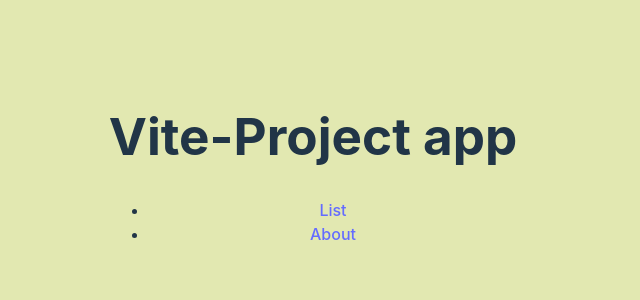
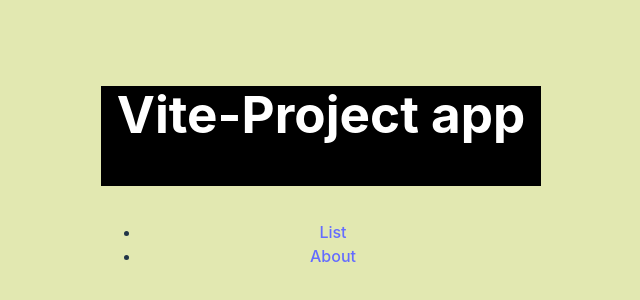
Before and after one commit to Pujakumari1511/vite-project, a React (Vite) app: page / in a window 1280 px wide. Shown: the part 232-532 px from the top of the page, without its empty margins (327-967 px from the left). Built offline with nearby package versions, Linux system fonts and the light colour scheme.

Commit message:
Add navigate

```diff
--- a/src/App.css
+++ b/src/App.css
@@ -1,7 +1,6 @@
 #root {
   max-width: 1280px;
   margin: 0 auto;
-  padding: 2rem;
   text-align: center;
 }
 
--- a/src/component/header.css
+++ b/src/component/header.css
@@ -0,0 +1,8 @@
+h1 {
+    background: black;
+    height: 100px;
+    width: 100%;
+    text-align: left;
+    padding-left: 1rem;
+    color: white;
+}
--- a/src/component/header.jsx
+++ b/src/component/header.jsx
@@ -1,4 +1,5 @@
 import { NavLink } from "react-router-dom";
+import './header.css'
 
 export const Header = () => {
     return (
--- a/src/pages/SinglePage.jsx
+++ b/src/pages/SinglePage.jsx
@@ -15,7 +15,7 @@ const SinglePage = () => {
             <p>Title: {person.title}</p>
             <p>Age: {person.age}</p>
             <p>Animal: {person.animal}</p>
-            <Button text='Back to list' onClick={() => navigate(-1)} />
+            <Button text='Back to list' onClick={() => navigate("/")} />
         </div>
     );
 };
```
